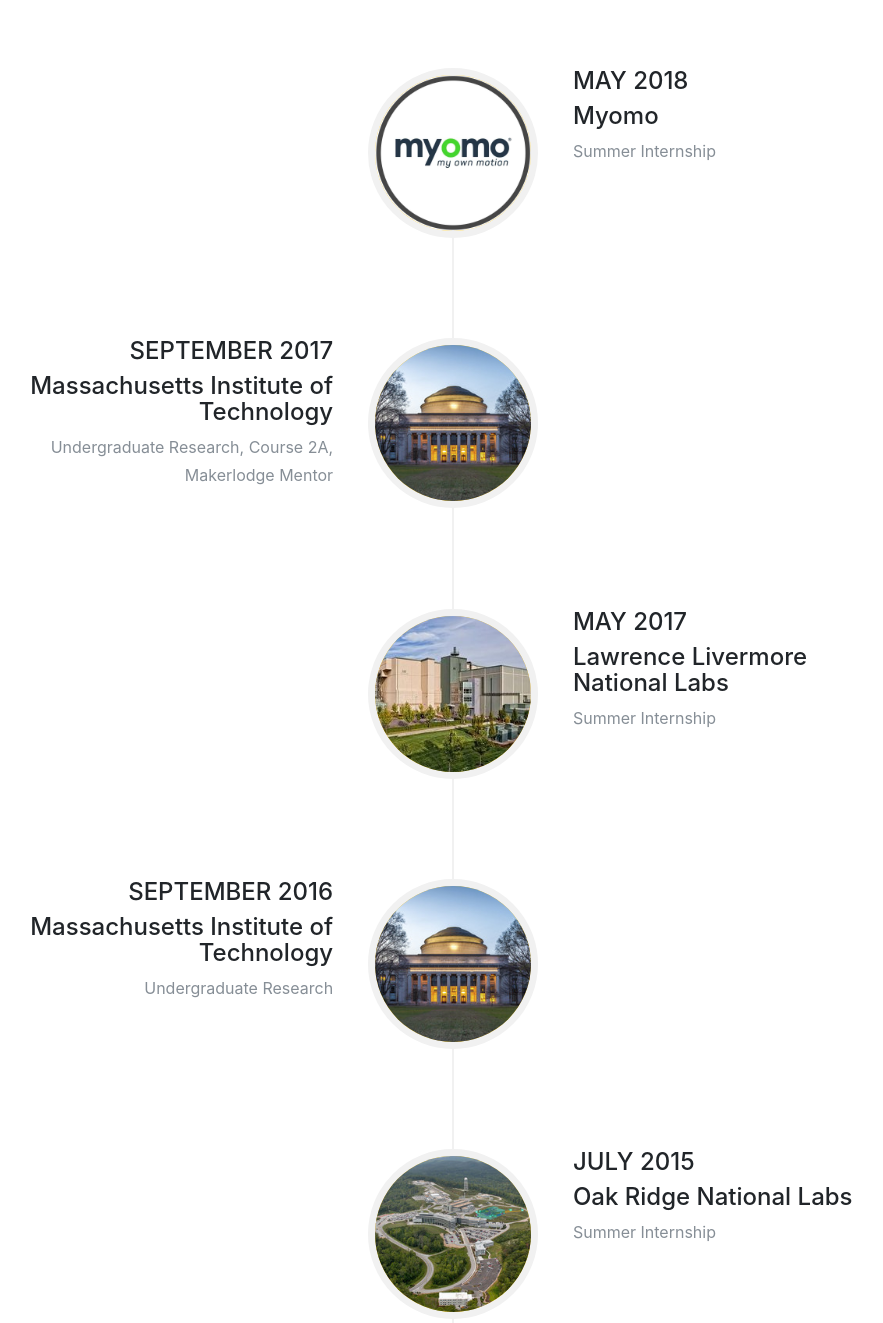
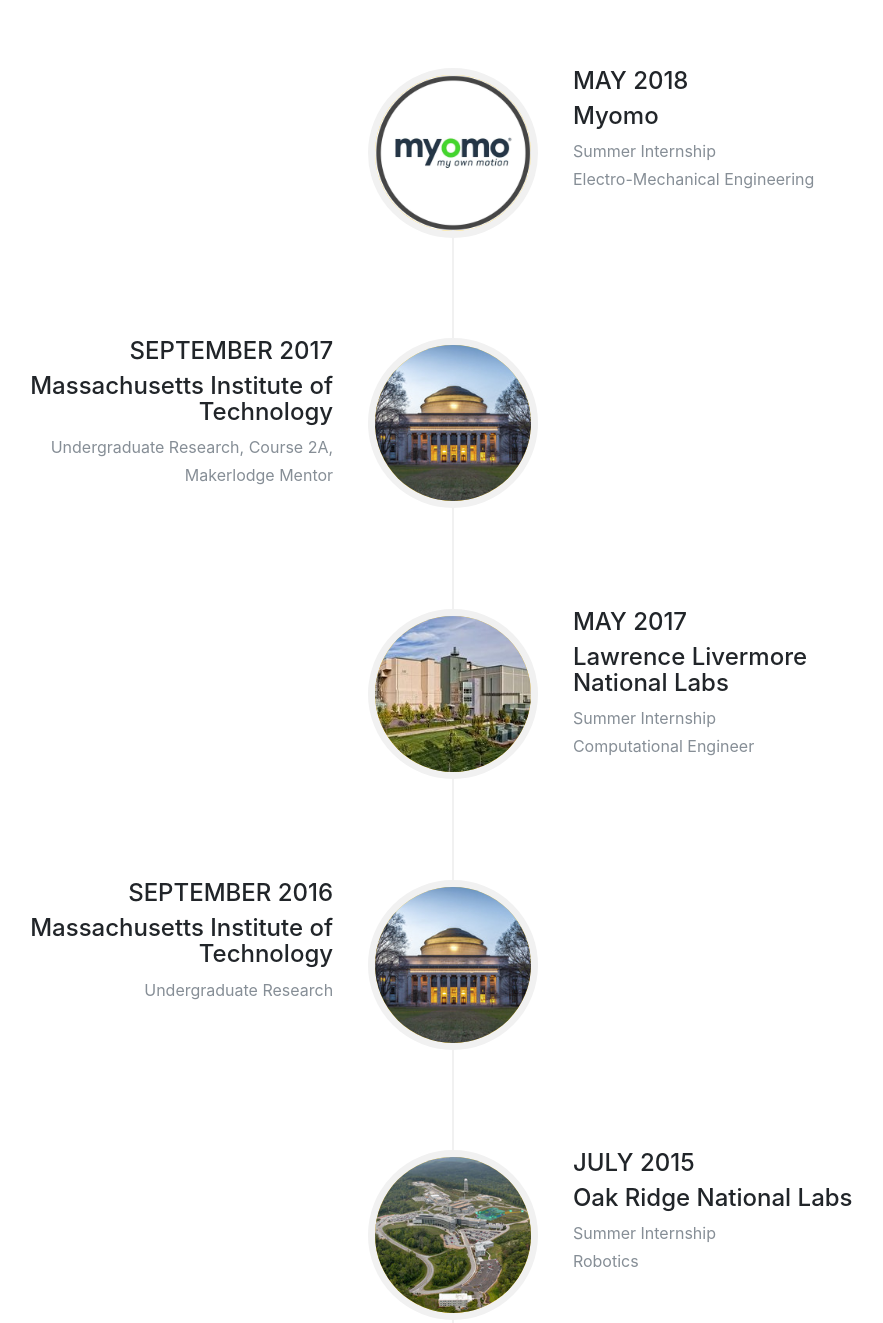
Before and after one commit to weishanliao/weishanliao.github.io, a website with bundled scripts: page index.html in a window 1280 px wide. Shown: the part 2620-3943 px from the top of the page, without its empty margins (187-1070 px from the left). Built offline with nearby package versions, Linux system fonts and the light colour scheme; a web font is replaced by a local one.

Commit message:
added class num

```diff
--- a/index.html
+++ b/index.html
@@ -236,7 +236,7 @@
                     <h4 class="subheading">Myomo</h4>
                   </div>
                   <div class="timeline-body">
-                    <p class="text-muted">Summer Internship</p>
+                    <p class="text-muted">Summer Internship<br /> Electro-Mechanical Engineering</p>
                   </div>
                 </div>
               </li>
@@ -264,7 +264,7 @@
                     <h4 class="subheading">Lawrence Livermore National Labs</h4>
                   </div>
                   <div class="timeline-body">
-                    <p class="text-muted">Summer Internship</p>
+                    <p class="text-muted">Summer Internship<br /> Computational Engineer</p>
                   </div>
                 </div>
               </li>
@@ -292,7 +292,7 @@
                     <h4 class="subheading">Oak Ridge National Labs</h4>
                   </div>
                   <div class="timeline-body">
-                    <p class="text-muted">Summer Internship</p>
+                    <p class="text-muted">Summer Internship<br /> Robotics</p>
                   </div>
                 </div>
               </li>
@@ -325,7 +325,7 @@
               <i class="fa fa-book fa-stack-1x fa-inverse"></i>
             </span>
             <h4 class="service-heading">Classes</h4>
-            <p class="text-muted">Mechanics and Materials<br /> Toy Product Design<br /> Design and Manufacturing<br />Electronics for Mechanical Systems<br /> Dynamics and Control<br /> Matlab<br /> Intro to CS in Python</p>
+            <p class="text-muted">2.00b Toy Product Design<br /> 2.001 Mechanics and Materials <br /> 2.003 Dynamics and Control<br /> 2.005 Thermofluid Engineering<br /> 2.007 Design and Manufacturing<br /> 2.009 Production Engineering Processes<br /> 2.086 Matlab <br /> 2.678 Electronics for Mechanical Systems<br /> 2.729 D-Lab Design for Scale<br /> 6.00 Intro to CS in Python</p>
           </div>
           <div class="col-md-4">
             <span class="fa-stack fa-4x">
```
